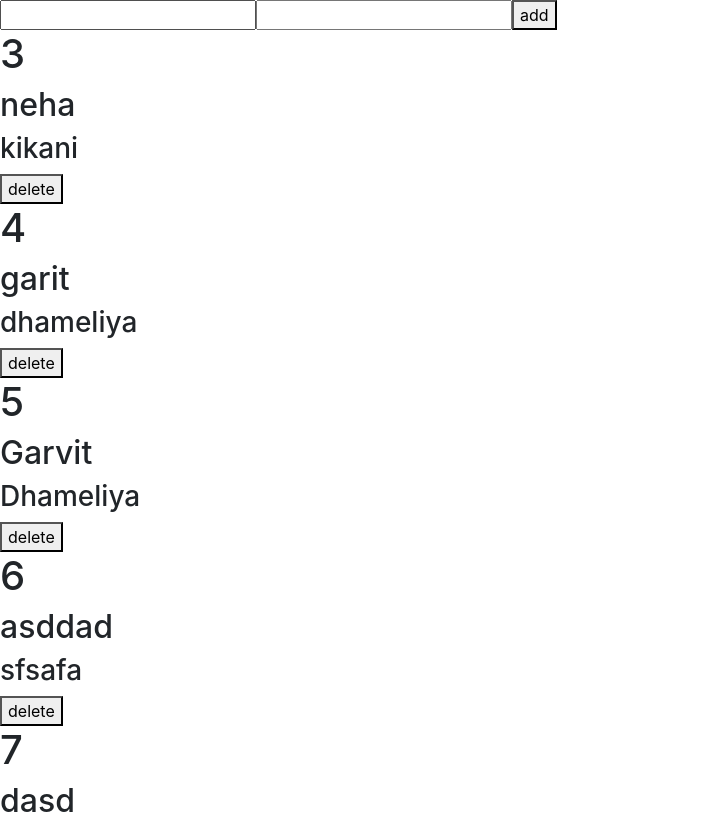
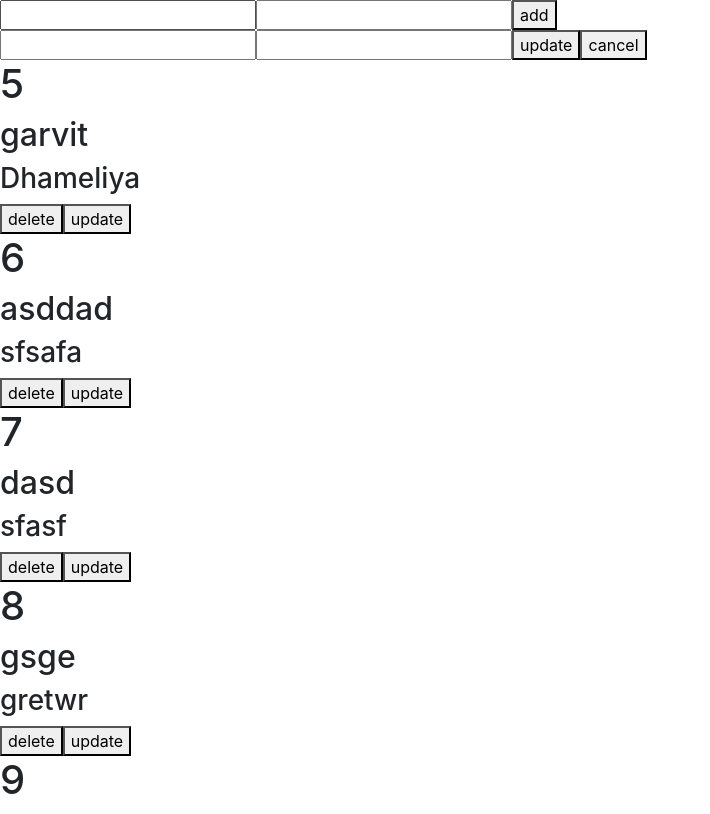
Before and after one commit to GarvitDhameliya/app1, a React (Create React App) app: page / in a window 1280 px wide. Shown: the top 814 px of the page, without its empty margins (0-710 px from the left). Built offline with nearby package versions, Linux system fonts and the light colour scheme; data requests are answered from the project's data file.

Commit message:
Crud complate

```diff
--- a/db.json
+++ b/db.json
@@ -1,17 +1,7 @@
 {
   "posts": [
     {
-      "title": "neha",
-      "author": "kikani",
-      "id": 3
-    },
-    {
-      "title": "garit",
-      "author": "dhameliya",
-      "id": 4
-    },
-    {
-      "title": "Garvit",
+      "title": "garvit",
       "author": "Dhameliya",
       "id": 5
     },
--- a/src/Test.jsx
+++ b/src/Test.jsx
@@ -4,6 +4,7 @@ import { useEffect } from "react";
 
 const Test = () => {
   const [data, setdata] = useState([]);
+  const [update, setupdate] = useState({});
   const title = useRef();
   const author = useRef();
 
@@ -33,8 +34,32 @@ const Test = () => {
 
     axios.delete(`http://localhost:3001/posts/${id}`).then(() => {
       //   getData();
-      setdata();
+      setdata(data.filter((e) => e.id !== id));
     });
+  };
+
+  const updateData = (id, ind) => {
+    console.log(id, "id");
+    console.log(ind, "index");
+
+    const final = data[ind];
+    setupdate(final);
+    console.log(final);
+  };
+
+  const finalUpdate = (e) => {
+    setupdate({ ...update, [e.target.name]: e.target.value });
+  };
+
+  const final = () => {
+    console.log(update, "update");
+
+    axios
+      .put(`http://localhost:3001/posts/${update.id}`, update)
+      .then((res) => {
+        console.log(res.data, "update res");
+        // setdata()
+      });
   };
 
   useEffect(() => {
@@ -46,15 +71,31 @@ const Test = () => {
       <input type="text" name="title" ref={title} />
       <input type="text" name="author" ref={author} />
       <button onClick={addData}>add</button>
+      <br />
+      <input
+        type="text"
+        name="title"
+        value={update.title}
+        onChange={finalUpdate}
+      />
+      <input
+        type="text"
+        name="author"
+        value={update.author}
+        onChange={finalUpdate}
+      />
+      <button onClick={final}>update</button>
+      <button>cancel</button>
 
       <div>
         {data?.map((val, ind) => {
           return (
-            <div>
+            <div key={ind}>
               <h1>{val.id}</h1>
               <h2>{val.title}</h2>
               <h3>{val.author}</h3>
               <button onClick={() => deleteData(val.id)}>delete</button>
+              <button onClick={() => updateData(val.id, ind)}>update</button>
             </div>
           );
         })}
```
